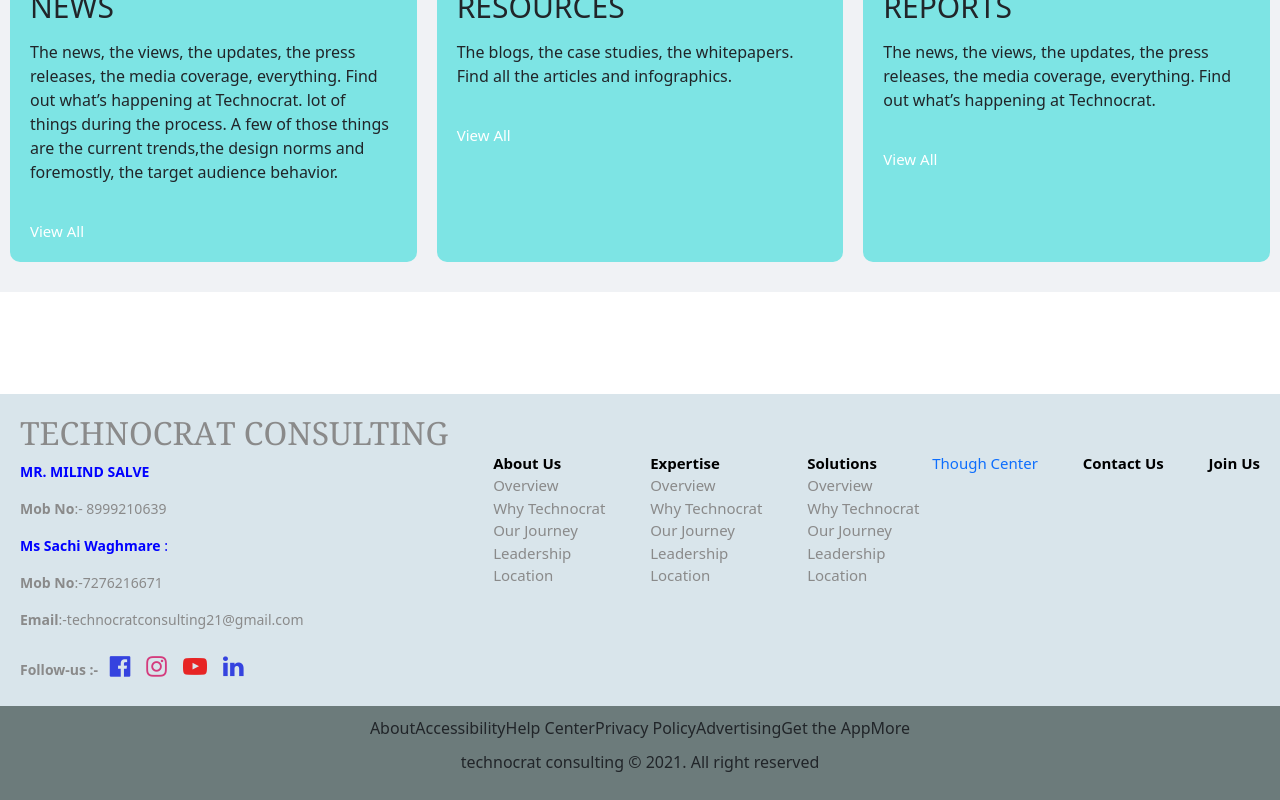
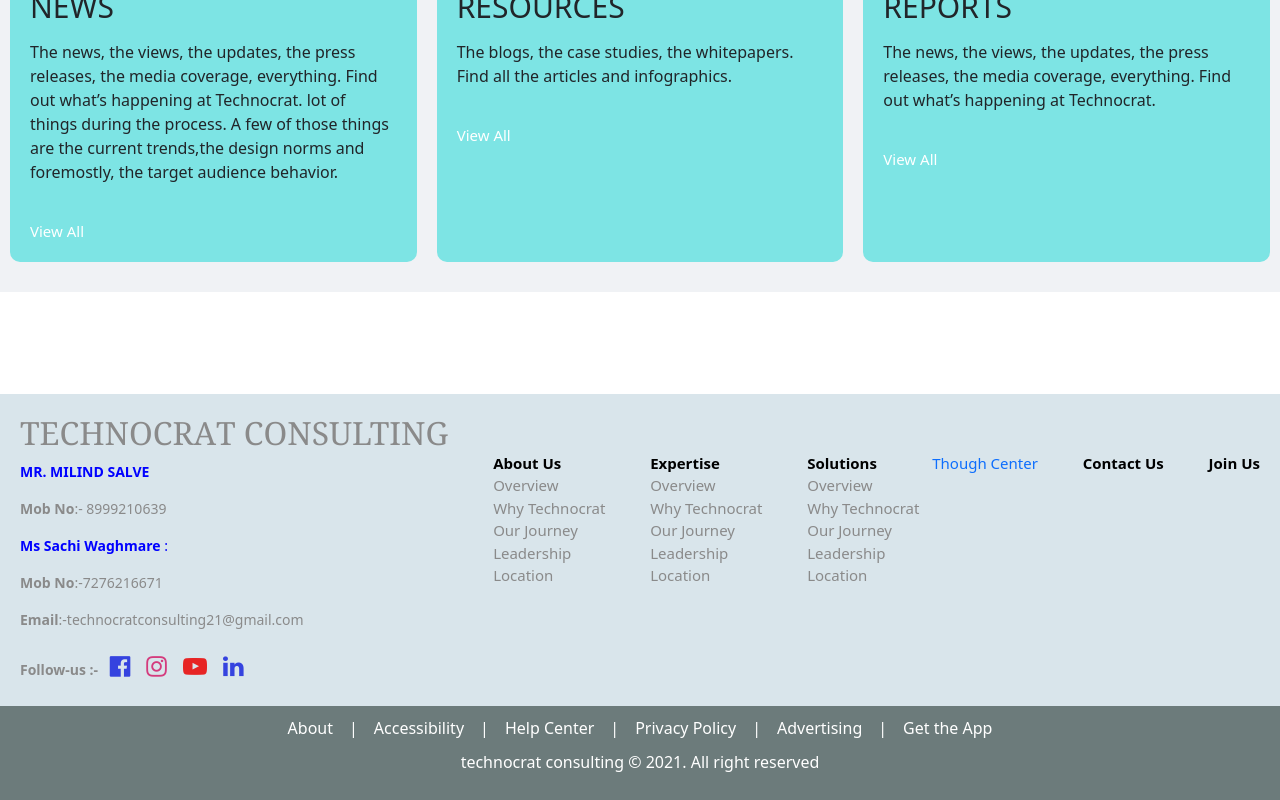
Before and after one commit to Sringolegithub/Technocrat, a React (Create React App) app: page / in a window 1280 px wide. Shown: the part 2481-3281 px from the top of the page. Built offline with nearby package versions, Linux system fonts and the light colour scheme.

Commit message:
update in copyright

```diff
--- a/public/Assets/Css/Style.css
+++ b/public/Assets/Css/Style.css
@@ -559,15 +559,17 @@
 /* ----------copyright section---------- */
 .copyright {
     background-color: rgba(46, 67, 68, 0.7);
+    color: white;
     padding: 0.625rem 10%;
     text-align: center;
 }
 
 .useful-links a {
+    margin: 0px 16px 0px 16px;
     text-decoration: none;
     display: inline-flex;
     justify-content: space-between;
-    color: black;
+    /* color:rgb(41, 13, 154); */
 
 }
 
--- a/src/component/Footer.jsx
+++ b/src/component/Footer.jsx
@@ -76,16 +76,21 @@
 
             <div className="copyright">
                 <div className="useful-links">
-                    <a to="#">About</a>
-                    <a to="#">Accessibility</a>
-                    <a to="#">Help Center</a>
-                    <a to="#">Privacy Policy</a>
-                    <a to="#">Advertising</a>
-                    <a to="#">Get the App</a>
-                    <a to="#">More</a>
+                    <a to="#" >About</a>
+                    |
+                    <a to="#" >Accessibility</a>
+                    |
+                    <a to="#" >Help Center</a>
+                    |
+                    <a to="#" >Privacy Policy</a>
+                    |
+                    <a to="#" >Advertising</a>
+                    |
+                    <a to="#" > Get the App</a>
+
                 </div>
                 <div className="copyright-msg">
-                    <p>technocrat consulting &#169; 2021. All right reserved</p>
+                    <p >technocrat consulting &#169; 2021. All right reserved</p>
                 </div>
             </div>
 
```
